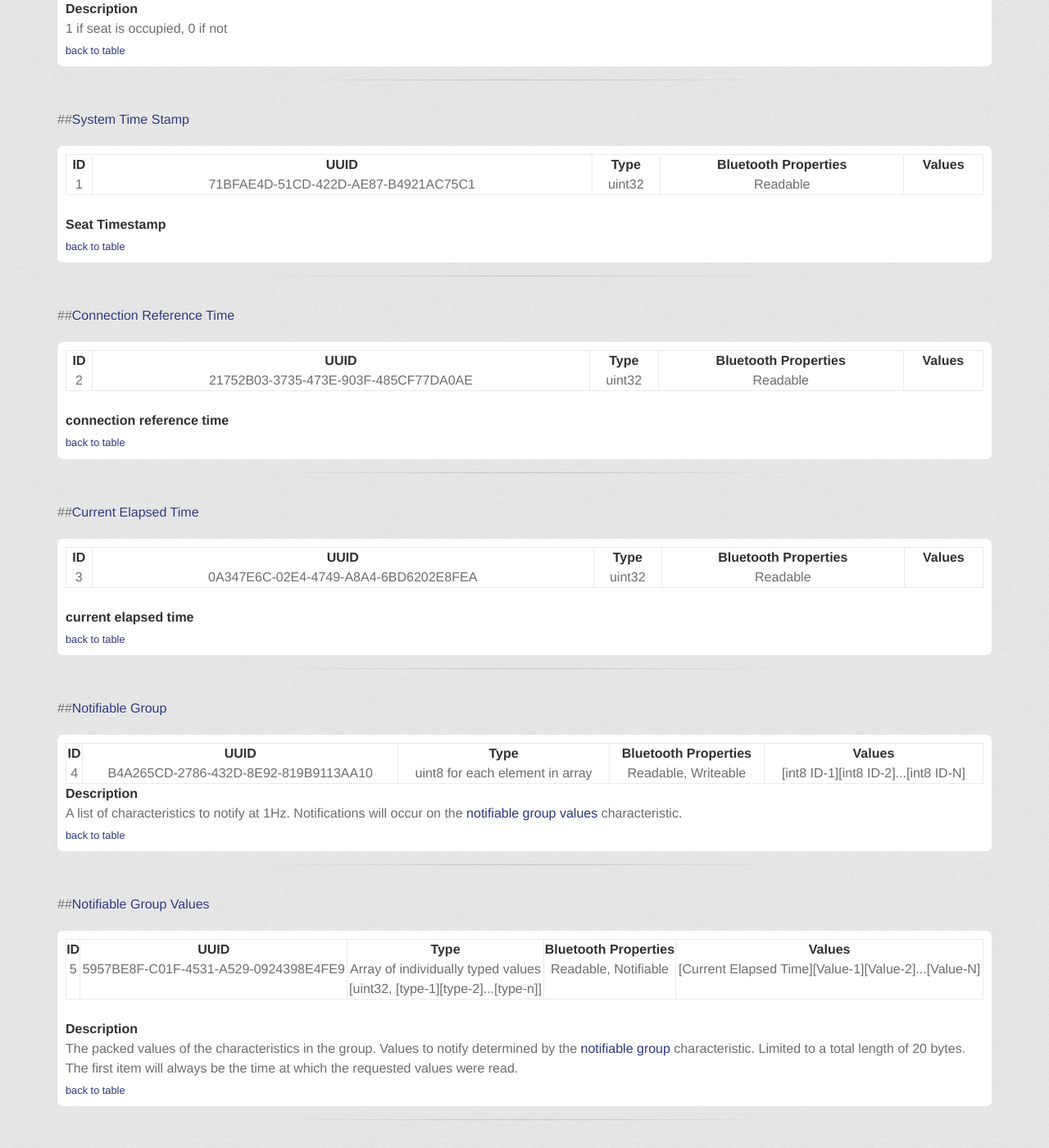
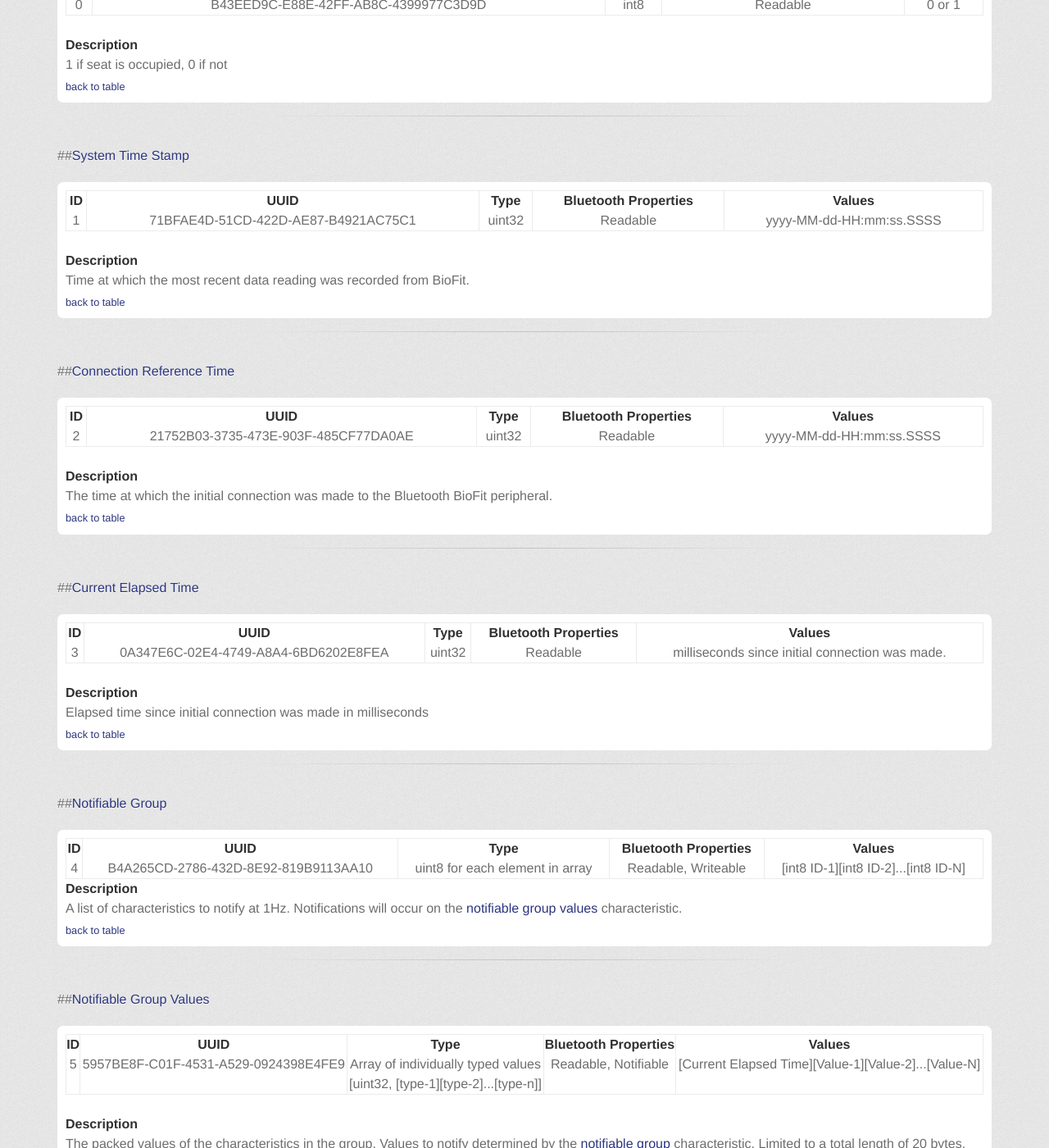
Before and after one commit to FaureciaDev/faureciadev.github.io, a Jekyll site: the page built from documentation.html, in a window 1280 px wide and 1400 px high, scrolled down 2034 px. Shown: the whole window at 82% size. Built offline with Jekyll 4.4.1, drawn with Linux system fonts in a browser that asks for light colours; some web fonts are replaced; Markdown is read by kramdown in place of the engine named in the settings; some of the changed text lies outside the part shown.

```diff
--- a/_includes/documentation.md
+++ b/_includes/documentation.md
@@ -37,6 +37,9 @@
 send time stamped values.
 
 <hr />
+##BioFit Service
+BioFit has only one Bluetooth service. Its UUID is: <h5>E5E8451C-A235-4A96-9E81-EAE3DF296564</h5>
+
 ##BioFit Characteristics
 
 | ID&nbsp; |  Property  |
@@ -119,17 +122,18 @@
    </td><td>
        <h4>Bluetooth Properties</h4> Readable
    </td><td>
-       <h4>Values</h4>
+       <h4>Values</h4>yyyy-MM-dd-HH:mm:ss.SSSS
 </td></tr></table>
 <br />
 <span style="padding-top:5px"></span>
-<h4>Seat Timestamp</h4>
+<h4>Description</h4>
+Time at which the most recent data reading was recorded from BioFit.
 <h6 style="padding-top:5px"><a href="#systemTimeStampTable">back to table</a></h6>
 </div>
 <hr />
 
 ##<a name="connectionReferenceTime">Connection Reference Time</a>
-<div class="content-box">
+<div class="content-box"    >
 <table><tr><td>
         <h4>ID</h4>2
     </td><td>
@@ -139,11 +143,12 @@
    </td><td>
        <h4>Bluetooth Properties</h4> Readable
    </td><td>
-       <h4>Values</h4>
+       <h4>Values</h4>yyyy-MM-dd-HH:mm:ss.SSSS
 </td></tr></table>
 <br />
 <span style="padding-top:5px"></span>
-<h4>connection reference time</h4>
+<h4>Description</h4>
+The time at which the initial connection was made to the Bluetooth BioFit peripheral.
 <h6 style="padding-top:5px"><a href="#connectionReferenceTimeTable">back to table</a></h6>
 </div>
 <hr />
@@ -159,11 +164,12 @@
    </td><td>
        <h4>Bluetooth Properties</h4> Readable
    </td><td>
-       <h4>Values</h4>
+       <h4>Values</h4> milliseconds since initial connection was made.
 </td></tr></table>
 <br />
 <span style="padding-top:5px"></span>
-<h4>current elapsed time</h4>
+<h4>Description</h4>
+Elapsed time since initial connection was made in milliseconds
 <h6 style="padding-top:5px"><a href="#currentElapsedTimeTable">back to table</a></h6>
 </div>
 <hr />
--- a/index.html
+++ b/index.html
@@ -20,6 +20,9 @@
 			<a href="documentation.html"><h3>Documentation</h3></a>
 		</li>
 		<li>
+			<a href="simulator.html"><h3>BioFit Simulator Information</h3></a>
+		</li>
+		<li>
 			<a href="seatInformation.html"><h3>Seat Information</h3></a>
 		</li>
 		<li>
```
Also changed, not shown: _includes/simulator.md (added, +16 -0 lines), simulator.html (added, +7 -0 lines), images/Seat_Diagram.png (deleted), images/simulator.png (added), 6 other files.
